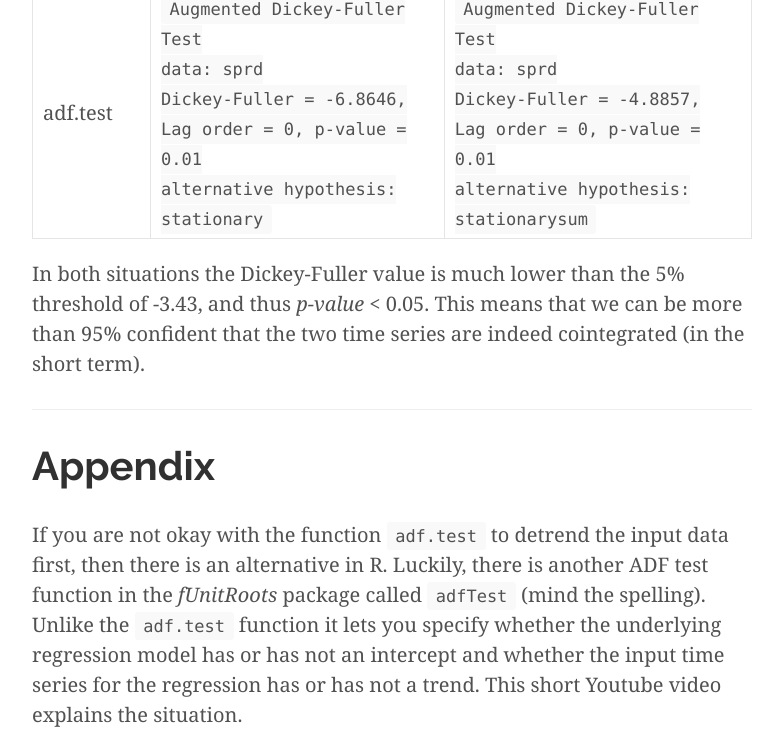
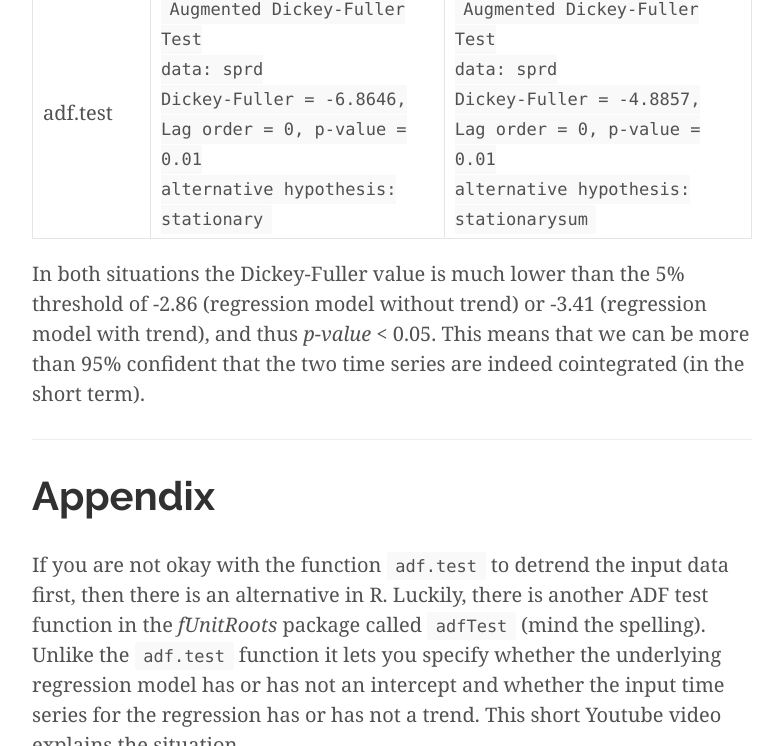
Before and after one commit to fabian-kostadinov/fabian-kostadinov.github.io, a Jekyll site: the page built from _posts/2015-04-01-cointegration-and-the-role-of-the-intercept.md, in a window 1280 px wide and 900 px high, scrolled down 5604 px, cut to the strip 0-746 px from the top of the window. Shown: the whole strip, without its empty margins (248-1031 px from the left). Built offline with Jekyll 4.4.1, drawn with Linux system fonts in a browser that asks for light colours; nearby versions of some CDN libraries; Markdown is read by kramdown in place of the engine named in the settings; comment, search, counter and statistics services are not loaded.

Commit message:
Clarification of critical ADF test values

```diff
--- a/_posts/2015-04-01-cointegration-and-the-role-of-the-intercept.md
+++ b/_posts/2015-04-01-cointegration-and-the-role-of-the-intercept.md
@@ -103,7 +103,7 @@ Here's the output.
   </td>
 </tr>
 </table>
-In both situations the Dickey-Fuller value is much lower than the 5% threshold of -3.43, and thus _p-value_ < 0.05. This means that we can be more than 95% confident that the two time series are indeed cointegrated (in the short term).
+In both situations the Dickey-Fuller value is much lower than the 5% threshold of -2.86 (regression model without trend) or -3.41 (regression model with trend), and thus _p-value_ < 0.05. This means that we can be more than 95% confident that the two time series are indeed cointegrated (in the short term).
 
 ----
 
```
